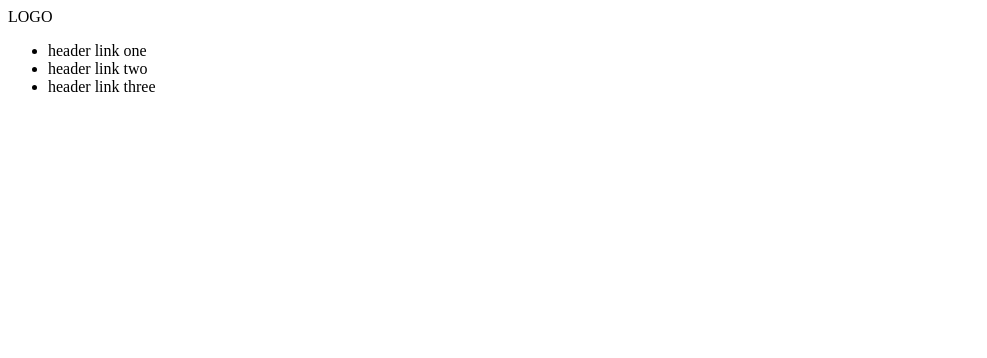
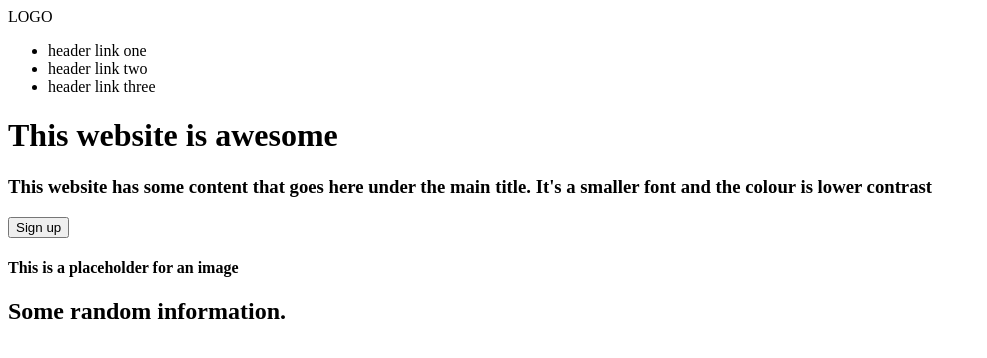
Before and after one commit to krisjowen/landing-page, a plain HTML site: page index.html in a window 1280 px wide. Shown: the whole page, without its empty margins (0-987 px from the left). Drawn offline with Linux system fonts and the light colour scheme.

Commit message:
Header and hero content added

```diff
--- a/index.html
+++ b/index.html
@@ -17,8 +17,18 @@
     <li>header link three</li>
 </ul>
     </div>
+    <div class="hero">
+        <h1>This website is awesome</h1>
+        <h3>This website has some content that goes here under the main title. It's a smaller font and the colour is lower contrast</h3>
+        <div class="button">
+            <button>Sign up</button>
+        </div>
+        <div class="welcome-image">
+            <h4>This is a placeholder for an image</h4>
+        </div>
+    </div>
     <div class="information">
-
+<h2>Some random information.</h2>
     </div>
     <div class="quote">
 
```
